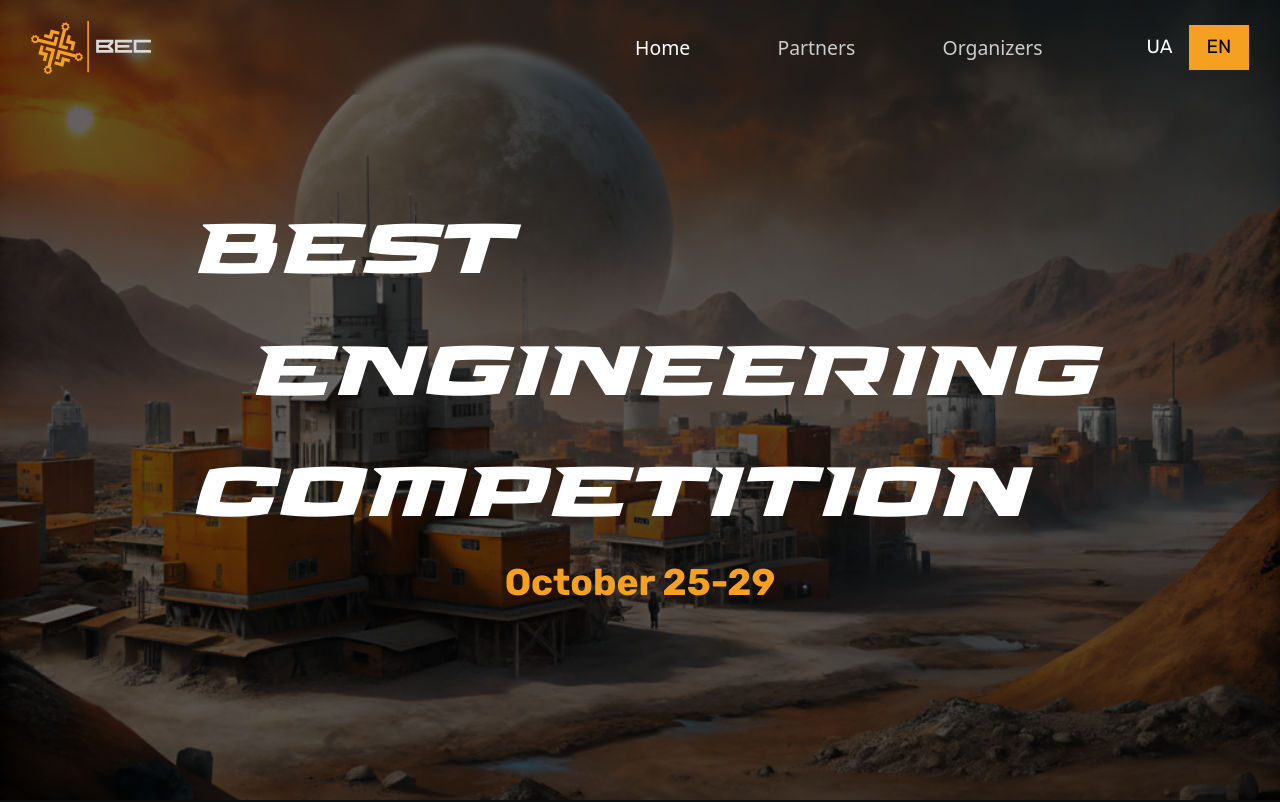
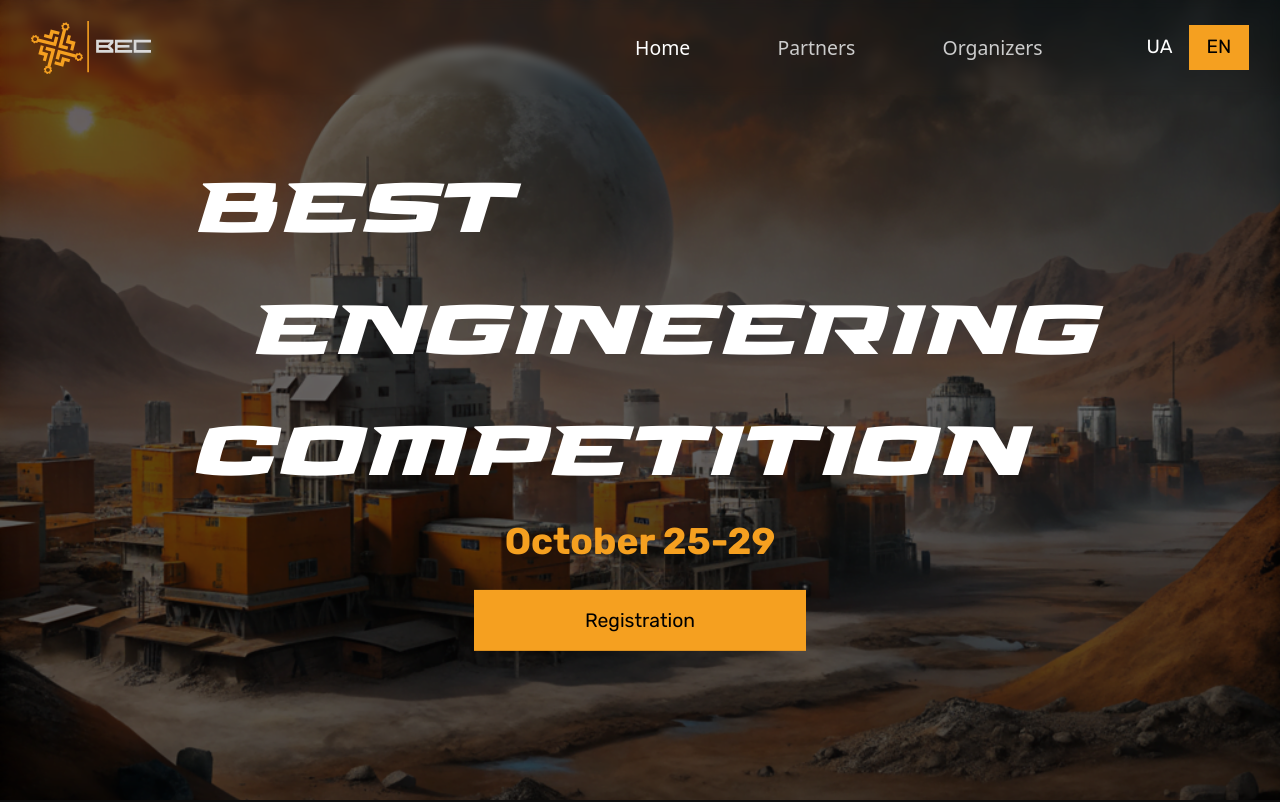
Before and after one commit to BESTLviv/bec-2024-websitee, a Next.js app: page /en in a window 1280 px wide. Shown: the top 802 px of the page. Built offline with nearby package versions, Linux system fonts and the light colour scheme.

Commit message:
add button registration

```diff
--- a/locales/en.json
+++ b/locales/en.json
@@ -6,6 +6,7 @@
       "organizers": "Organizers"
     },
     "date": "October 25-29",
+    "registration": "Registration",
     "about-event": {
       "title": "ABOUT EVENT",
       "text1": "It’s a competition that provides an opportunity to apply acquired skills and knowledge for solving actual problems.",
--- a/locales/ua.json
+++ b/locales/ua.json
@@ -5,6 +5,7 @@
       "organizers": "Організатори"
     },
     "date": "25 жовтня-29 жовтня",
+    "registration": "Зареєструватися",
     "about-event": {
       "title": "ПРО ІВЕНТ",
       "text1": "Це змагання, що дають можливість використати набуті знання та навички для розв'язання актуальних проблем.",
--- a/next-sitemap.config.js
+++ b/next-sitemap.config.js
@@ -3,4 +3,8 @@ module.exports = {
     generateRobotsTxt: true, // опціонально генерувати robots.txt
     changefreq: 'daily', // частота перевірки змін сторінки
     priority: 0.7, // пріоритет індексації сторінок
+    additionalPaths: async (config) => [
+        await config.transform(config, '/partners'), // Додає сторінку /partners
+        await config.transform(config, '/organizers'), // Додає сторінку /organizers
+      ],
 }
--- a/src/app/[locale]/globals.css
+++ b/src/app/[locale]/globals.css
@@ -139,6 +139,13 @@ body::-webkit-scrollbar-thumb:hover {
   }
   .menu-links .active{
     color: rgba(0, 0, 0, 1);
+  }
+  /* 355 71 */
+  .link__bot{
+    width: calc(200px + 155 * (100vw - 320px) / 1120);
+    height: calc(40px + 25 * (100vw - 320px) / 1120);
+    font-size: calc(16px + 4 * (100vw - 320px) / 1120);
+    margin-top: calc(20px + 0 * (100vw - 320px) / 1120);
   }
 
 /* --------------------------------------------------AboutEvent----------------------------------------------------------------------------- */
--- a/src/app/[locale]/page.tsx
+++ b/src/app/[locale]/page.tsx
@@ -10,7 +10,7 @@ const Home: React.FC = () => {
   return (
     <>
       <Header/>
-      <h1 className="hidden">BEC 2024 Інженерні змагання головна сторінка</h1>
+      <h1 className="hidden">BEC 2024, бек 2024, Інженерні змагання головна сторінка</h1>
       <main className=' relative'>
         <span className='absolute min-[320px]:scale-[0.5] min-[320px]:left-[-106%] min-[320px]:top-[-8%] min-[400px]:scale-[0.6] min-[400px]:left-[-75%] min-[400px]:top-[-10%] min-[530px]:scale-[0.7] min-[530px]:left-[-50%] min-[770px]:scale-[0.8] min-[770px]:left-[-20%] min-[770px]:top-[-7%] lines1 bg-lines1Home bg-no-repeat min-[1024px]:scale-[1] min-[1024px]:top-[-2%] min-[1024px]:left-[-3%] h-[1500px] w-[1000px] left-[0%] top-[-3%] min-[1400px]:top-[-2%] min-[1650px]:top-[1%]  min-[1650px]:left-[4%] min-[1650px]:scale-[1.2]  min-[2050px]:top-[4%]  min-[2050px]:left-[4%] min-[2050px]:scale-[1.4] transform'></span>
         <AboutEvent/>
--- a/src/components/header/Header.tsx
+++ b/src/components/header/Header.tsx
@@ -14,7 +14,9 @@ export default function Header() {
                 <h2>ENGINEERING</h2>
                 <h2>COMPETITION</h2>
                 <h3 className=" font-rubikB font-bold self-center">{t('date')}</h3>
+                <a className=" bg-customOrange font-rubik link__bot flex justify-center self-center items-center text-black hover:scale-[1.1] transition-transform duration-500" href="https://t.me/bec24_bot" target="_blank">{t('registration')}</a>
              </div>
+
         </header>
     )
 }
```
Also changed, not shown: 2 other files (tests, documents, lock files or other folders).
